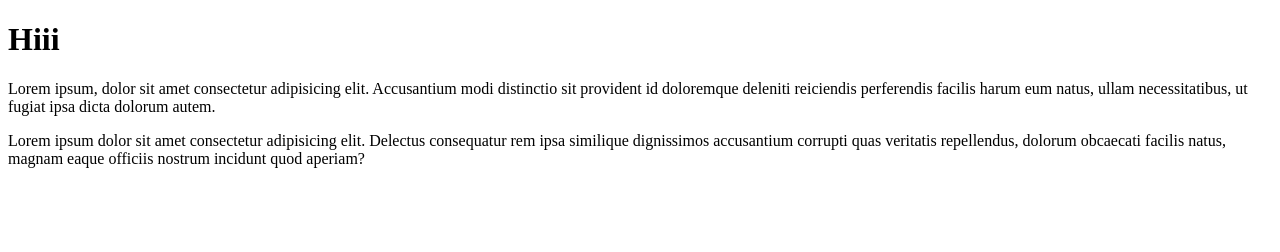
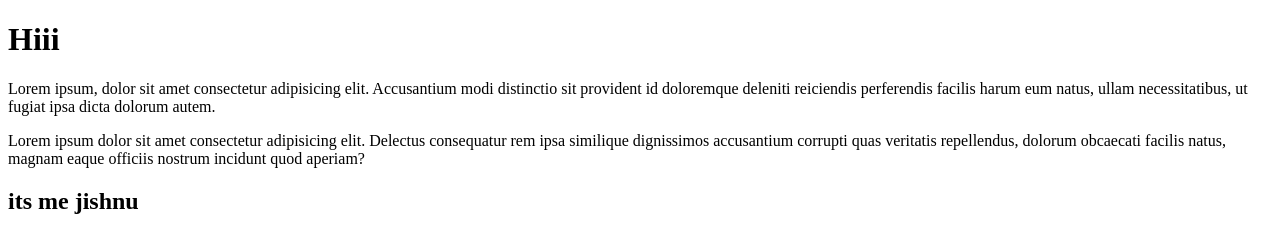
Before and after one commit to jishnuciat/datewithgit, a plain HTML site: page index.html in a window 1280 px wide. Drawn offline with Linux system fonts and the light colour scheme.

Commit message:
hello file modified

```diff
--- a/index.html
+++ b/index.html
@@ -9,5 +9,6 @@
     <h1>Hiii</h1>
     <p>Lorem ipsum, dolor sit amet consectetur adipisicing elit. Accusantium modi distinctio sit provident id doloremque deleniti reiciendis perferendis facilis harum eum natus, ullam necessitatibus, ut fugiat ipsa dicta dolorum autem.</p>
     <p>Lorem ipsum dolor sit amet consectetur adipisicing elit. Delectus consequatur rem ipsa similique dignissimos accusantium corrupti quas veritatis repellendus, dolorum obcaecati facilis natus, magnam eaque officiis nostrum incidunt quod aperiam?</p>
+    <h2>its me jishnu</h2>
 </body>
 </html>
```
